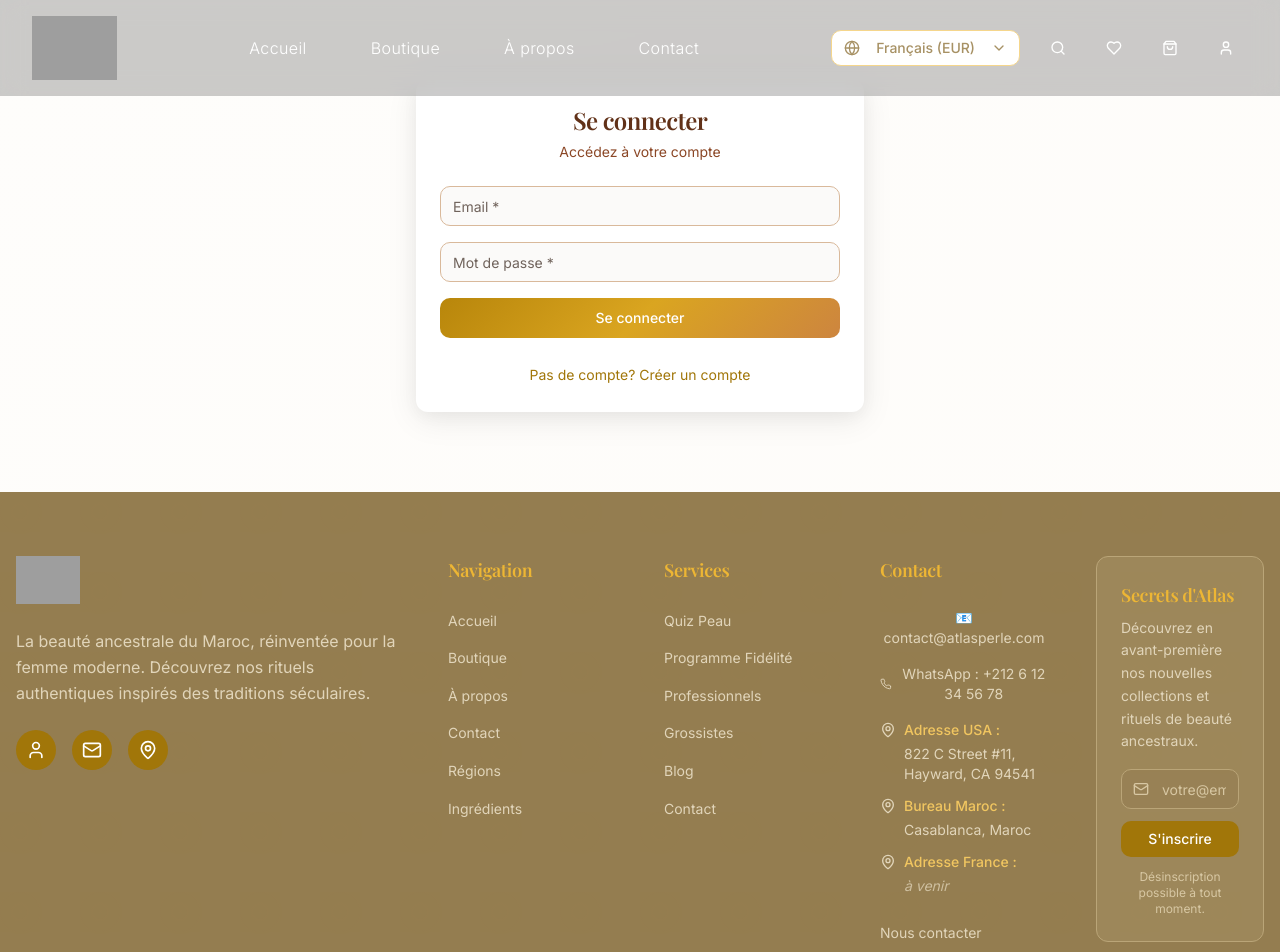
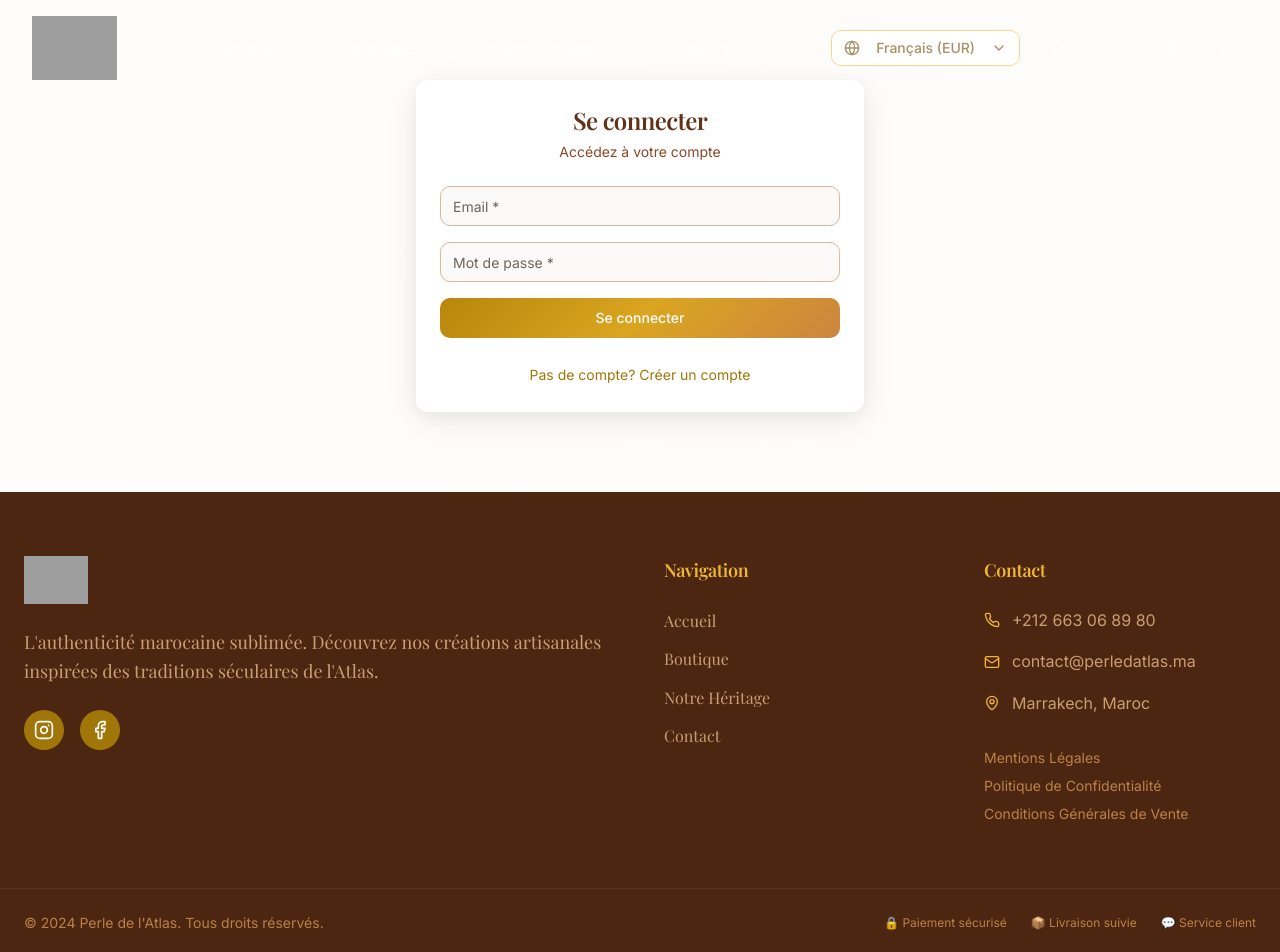
Before and after one commit to lezdoors/atlas-belle-boutique, a React (Vite) app: page /auth in a window 1280 px wide. Shown: the top 952 px of the page. Built offline with nearby package versions, Linux system fonts and the light colour scheme; grey boxes are pictures that could not be loaded; a web font is replaced by a local one.

Commit message:
Refactor: Enhance site for luxury Moroccan experience
- Optimized header, hero, layout, and mobile responsiveness.
- Improved typography, colors, footer, and product cards.
- Added performance optimizations and lazy loading.

```diff
--- a/src/components/Footer.tsx
+++ b/src/components/Footer.tsx
@@ -1,35 +1,129 @@
 
-import FooterBrand from '@/components/footer/FooterBrand';
-import FooterNavigation from '@/components/footer/FooterNavigation';
-import FooterServices from '@/components/footer/FooterServices';
-import FooterContact from '@/components/footer/FooterContact';
-import FooterNewsletter from '@/components/footer/FooterNewsletter';
-import FooterBottom from '@/components/footer/FooterBottom';
+import { useLanguage } from '@/contexts/LanguageContext';
+import { Link } from 'react-router-dom';
+import { Mail, Phone, MapPin, Instagram, Facebook } from 'lucide-react';
 
 const Footer = () => {
+  const { language } = useLanguage();
+
   return (
-    <footer className="bg-sand-800 text-sand-100 relative overflow-hidden">
-      {/* Background Pattern */}
-      <div className="absolute inset-0 moroccan-pattern opacity-10"></div>
+    <footer className="bg-clay-900 text-clay-100 relative overflow-hidden">
+      {/* Subtle Moroccan Pattern */}
+      <div className="absolute inset-0 moroccan-pattern opacity-5"></div>
 
       <div className="relative z-10">
-        {/* Main Footer */}
-        <div className="container mx-auto px-4 py-16">
-          <div className="grid grid-cols-1 md:grid-cols-2 lg:grid-cols-6 gap-12">
+        {/* Main Footer Content - Simplified */}
+        <div className="container mx-auto px-6 py-16">
+          <div className="grid grid-cols-1 md:grid-cols-2 lg:grid-cols-4 gap-12">
+
+            {/* Brand Section */}
             <div className="lg:col-span-2">
-              <FooterBrand />
+              <div className="flex items-center mb-6">
+                <img
+                  src="https://yiqvfmspqdrdlaqedlfv.supabase.co/storage/v1/object/public/media/perle-atlas-logo.png"
+                  alt="Perle de l'Atlas"
+                  className="h-12 w-auto object-contain"
+                />
+              </div>
+
+              <p className="text-clay-300 mb-6 leading-relaxed font-serif text-lg">
+                {language === 'fr'
+                  ? 'L\'authenticité marocaine sublimée. Découvrez nos créations artisanales inspirées des traditions séculaires de l\'Atlas.'
+                  : 'Authentic Moroccan excellence. Discover our artisanal creations inspired by the ancient traditions of the Atlas.'
+                }
+              </p>
+
+              {/* Social Media */}
+              <div className="flex space-x-4">
+                <div className="w-10 h-10 bg-copper-600 rounded-full flex items-center justify-center hover:bg-copper-500 transition-colors cursor-pointer hover-scale">
+                  <Instagram className="h-5 w-5 text-white" />
+                </div>
+                <div className="w-10 h-10 bg-copper-600 rounded-full flex items-center justify-center hover:bg-copper-500 transition-colors cursor-pointer hover-scale">
+                  <Facebook className="h-5 w-5 text-white" />
+                </div>
+              </div>
             </div>
-            <FooterNavigation />
-            <FooterServices />
-            <FooterContact />
-            <div className="lg:col-span-1">
-              <FooterNewsletter />
+
+            {/* Navigation Links */}
+            <div>
+              <h4 className="text-lg font-serif font-semibold text-copper-400 mb-6">
+                {language === 'fr' ? 'Navigation' : 'Navigation'}
+              </h4>
+              <ul className="space-y-3">
+                {[
+                  { name: language === 'fr' ? 'Accueil' : 'Home', href: '/' },
+                  { name: language === 'fr' ? 'Boutique' : 'Shop', href: '/boutique' },
+                  { name: language === 'fr' ? 'Notre Héritage' : 'Our Heritage', href: '/heritage' },
+                  { name: 'Contact', href: '/contact' }
+                ].map((item) => (
+                  <li key={item.name}>
+                    <Link to={item.href} className="text-clay-300 hover:text-copper-400 transition-colors font-serif">
+                      {item.name}
+                    </Link>
+                  </li>
+                ))}
+              </ul>
+            </div>
+
+            {/* Contact & Legal */}
+            <div>
+              <h4 className="text-lg font-serif font-semibold text-copper-400 mb-6">
+                Contact
+              </h4>
+              <div className="space-y-4 text-clay-300">
+                <div className="flex items-center">
+                  <Phone className="h-4 w-4 mr-3 text-copper-400" />
+                  <span>+212 663 06 89 80</span>
+                </div>
+                <div className="flex items-center">
+                  <Mail className="h-4 w-4 mr-3 text-copper-400" />
+                  <span>contact@perledatlas.ma</span>
+                </div>
+                <div className="flex items-start">
+                  <MapPin className="h-4 w-4 mr-3 text-copper-400 mt-1" />
+                  <span>Marrakech, Maroc</span>
+                </div>
+              </div>
+
+              {/* Legal Links */}
+              <div className="mt-8 space-y-2">
+                <Link to="/mentions-legales" className="block text-sm text-clay-400 hover:text-copper-400 transition-colors">
+                  {language === 'fr' ? 'Mentions Légales' : 'Legal Notice'}
+                </Link>
+                <Link to="/politique-confidentialite" className="block text-sm text-clay-400 hover:text-copper-400 transition-colors">
+                  {language === 'fr' ? 'Politique de Confidentialité' : 'Privacy Policy'}
+                </Link>
+                <Link to="/cgv" className="block text-sm text-clay-400 hover:text-copper-400 transition-colors">
+                  {language === 'fr' ? 'Conditions Générales de Vente' : 'Terms & Conditions'}
+                </Link>
+              </div>
             </div>
           </div>
         </div>
 
-        {/* Bottom Bar */}
-        <FooterBottom />
+        {/* Bottom Bar - Simplified */}
+        <div className="border-t border-clay-800">
+          <div className="container mx-auto px-6 py-6">
+            <div className="flex flex-col md:flex-row justify-between items-center text-sm text-clay-400">
+              <div className="mb-4 md:mb-0 flex items-center">
+                <span>
+                  © 2024 Perle de l'Atlas. {language === 'fr' ? 'Tous droits réservés.' : 'All rights reserved.'}
+                </span>
+              </div>
+              <div className="flex items-center space-x-6 text-xs">
+                <span className="flex items-center">
+                  🔒 {language === 'fr' ? 'Paiement sécurisé' : 'Secure payment'}
+                </span>
+                <span className="flex items-center">
+                  📦 {language === 'fr' ? 'Livraison suivie' : 'Tracked delivery'}
+                </span>
+                <span className="flex items-center">
+                  💬 {language === 'fr' ? 'Service client' : 'Customer service'}
+                </span>
+              </div>
+            </div>
+          </div>
+        </div>
       </div>
     </footer>
   );
--- a/src/components/Header.tsx
+++ b/src/components/Header.tsx
@@ -15,11 +15,11 @@ const Header = () => {
   const [showMobileSearch, setShowMobileSearch] = useState(false);
   const [isScrolled, setIsScrolled] = useState(false);
 
-  // Enhanced scroll detection for smoother transparent header transitions
+  // Enhanced scroll detection for luxury transparent header transitions
   useEffect(() => {
     const handleScroll = () => {
       const scrollPosition = window.scrollY;
-      setIsScrolled(scrollPosition > 50); // Reduced threshold for earlier transition
+      setIsScrolled(scrollPosition > 20);
     };
 
     window.addEventListener('scroll', handleScroll, { passive: true });
@@ -28,31 +28,26 @@ const Header = () => {
 
   return (
     <>
-      <header className={`fixed top-0 left-0 right-0 z-50 w-full transition-all duration-500 ${
+      <header className={`fixed top-0 left-0 right-0 z-50 w-full transition-all duration-700 ${
         isScrolled
-          ? 'bg-white/98 backdrop-blur-xl shadow-xl border-b border-amber-100/50'
-          : 'bg-black/20 backdrop-blur-md'
+          ? 'bg-white/95 backdrop-blur-xl shadow-lg border-b border-copper-100/30'
+          : 'bg-transparent'
       }`}>
-        {/* Top Bar - Hidden for clean overlay effect */}
-        <div className="hidden">
-          <HeaderTopBar />
-        </div>
-
-        {/* Main Header - Enhanced transparent overlay design with full width */}
-        <div className="w-full px-6 lg:px-8 py-3 lg:py-4">
-          <div className="w-full flex items-center justify-between h-14 lg:h-16">
-            {/* Logo */}
+        {/* Luxury Main Header */}
+        <div className="w-full px-4 lg:px-8 py-3 lg:py-4">
+          <div className="w-full flex items-center justify-between h-12 lg:h-16">
+            {/* Logo - Enhanced with luxury styling */}
             <div className="flex items-center flex-shrink-0">
               <HeaderLogo />
             </div>
 
-            {/* Desktop Navigation - Centered with elegant spacing */}
-            <div className="hidden lg:flex items-center h-full flex-1 justify-center mx-8">
+            {/* Desktop Navigation - Simplified and elegant */}
+            <div className="hidden lg:flex items-center h-full flex-1 justify-center mx-12">
               <HeaderNavigation />
             </div>
 
-            {/* Right Side Actions */}
-            <div className="flex items-center space-x-2 lg:space-x-4">
+            {/* Right Side Actions - Refined */}
+            <div className="flex items-center space-x-3 lg:space-x-4">
               {/* Desktop Language Dropdown */}
               <div className="hidden lg:block">
                 <LanguageDropdown />
@@ -61,16 +56,16 @@ const Header = () => {
               {/* Action Icons */}
               <HeaderActions />
 
-              {/* Mobile Hamburger Menu */}
+              {/* Mobile Hamburger Menu - Luxury styling */}
               <div className="lg:hidden">
                 <Button
                   variant="ghost"
                   size="icon"
                   onClick={() => setIsMenuOpen(!isMenuOpen)}
-                  className={`transition-all duration-500 h-10 w-10 rounded-full ml-2 ${
+                  className={`transition-all duration-500 h-11 w-11 rounded-full ml-2 ${
                     isScrolled
-                      ? 'text-clay-700 hover:text-amber-600 hover:bg-amber-50/80'
-                      : 'text-white hover:text-amber-200 hover:bg-white/20'
+                      ? 'text-clay-700 hover:text-copper-600 hover:bg-copper-50/80'
+                      : 'text-white hover:text-copper-200 hover:bg-white/20'
                   }`}
                   aria-label="Toggle menu"
                 >
--- a/src/components/HeaderNavigation.tsx
+++ b/src/components/HeaderNavigation.tsx
@@ -8,18 +8,17 @@ const HeaderNavigation = () => {
   const location = useLocation();
   const [isScrolled, setIsScrolled] = useState(false);
 
-  // Enhanced scroll detection for color inversion
   useEffect(() => {
     const handleScroll = () => {
       const scrollPosition = window.scrollY;
-      setIsScrolled(scrollPosition > 100);
+      setIsScrolled(scrollPosition > 20);
     };
 
     window.addEventListener('scroll', handleScroll, { passive: true });
     return () => window.removeEventListener('scroll', handleScroll);
   }, []);
 
-  // Clean luxury brand navigation - no duplicates
+  // Refined luxury navigation - removed duplicates
   const navItems = [
     {
       href: '/',
@@ -30,8 +29,8 @@ const HeaderNavigation = () => {
       label: language === 'fr' ? 'Boutique' : 'Shop'
     },
     {
-      href: '/a-propos',
-      label: language === 'fr' ? 'À propos' : 'About'
+      href: '/heritage',
+      label: language === 'fr' ? 'Notre Héritage' : 'Our Heritage'
     },
     {
       href: '/contact',
@@ -46,17 +45,17 @@ const HeaderNavigation = () => {
           <li key={item.href} className="h-full flex items-center">
             <Link
               to={item.href}
-              className={`h-full flex items-center text-sm lg:text-base font-light tracking-wide transition-all duration-700 relative group px-2 py-1 ${
+              className={`h-full flex items-center text-sm lg:text-base font-light tracking-wide transition-all duration-500 relative group px-3 py-2 font-serif ${
                 location.pathname === item.href
-                  ? `${isScrolled ? 'text-amber-700' : 'text-amber-200'} font-medium`
-                  : `${isScrolled ? 'text-clay-900 hover:text-amber-700' : 'text-white hover:text-amber-200'}`
+                  ? `${isScrolled ? 'text-copper-700' : 'text-copper-200'} font-medium`
+                  : `${isScrolled ? 'text-clay-800 hover:text-copper-700' : 'text-white hover:text-copper-200'}`
               }`}
             >
               {item.label}
-              <span className={`absolute bottom-0 left-0 w-full h-0.5 bg-gradient-to-r transition-all duration-300 transform origin-center ${
+              <span className={`absolute bottom-0 left-0 w-full h-0.5 bg-gradient-to-r transition-all duration-500 transform origin-center ${
                 isScrolled
-                  ? 'from-amber-400 to-amber-600'
-                  : 'from-amber-200 to-amber-300'
+                  ? 'from-copper-500 to-copper-700'
+                  : 'from-copper-200 to-copper-300'
               } ${
                 location.pathname === item.href ? 'scale-x-100' : 'scale-x-0 group-hover:scale-x-100'
               }`}></span>
--- a/src/components/HeroContent.tsx
+++ b/src/components/HeroContent.tsx
@@ -1,68 +1,74 @@
 
-import { useRef } from 'react';
 import { Button } from '@/components/ui/button';
-import { ArrowDown, Sparkles, Phone, ChevronDown } from 'lucide-react';
+import { Sparkles, ChevronDown } from 'lucide-react';
+import { useLanguage } from '@/contexts/LanguageContext';
 
 interface HeroContentProps {
   onScrollToProducts: () => void;
 }
 
 const HeroContent = ({ onScrollToProducts }: HeroContentProps) => {
+  const { language } = useLanguage();
+
   return (
-    <div className="text-center lg:text-left order-2 lg:order-1 space-y-6 sm:space-y-8 relative">
-      {/* Luxury decorative badge with enhanced animation */}
-      <div className="inline-flex items-center bg-white/95 backdrop-blur-md rounded-full px-4 sm:px-6 py-2 sm:py-3 mb-4 sm:mb-6 luxury-shadow animate-fade-in">
-        <Sparkles className="h-3 w-3 sm:h-4 sm:w-4 text-copper-600 mr-2 animate-pulse" />
-        <span className="text-xs sm:text-sm font-medium text-clay-700 tracking-wide font-serif">
-          Traditions Ancestrales • Collections Saisonnières
+    <div className="text-center lg:text-left order-2 lg:order-1 space-y-8 lg:space-y-10 relative max-w-2xl mx-auto lg:mx-0">
+      {/* Luxury Artisan Badge */}
+      <div className="inline-flex items-center bg-white/90 backdrop-blur-lg rounded-full px-6 py-3 mb-6 luxury-shadow animate-fade-in">
+        <Sparkles className="h-4 w-4 text-copper-600 mr-3 animate-pulse" />
+        <span className="text-sm font-medium text-clay-700 tracking-wide font-serif">
+          {language === 'fr' ? 'Artisanat Marocain Authentique' : 'Authentic Moroccan Craftsmanship'}
         </span>
       </div>
 
-      {/* Enhanced title with luxury typography */}
-      <h1 className="font-display font-bold text-4xl sm:text-5xl md:text-6xl lg:text-7xl leading-tight text-white mb-4 sm:mb-6 drop-shadow-2xl animate-fade-in-up" style={{ animationDelay: '0.2s' }}>
-        Perle d'Atlas
-      </h1>
+      {/* Poetic Hero Title */}
+      <div className="space-y-4 animate-fade-in-up" style={{ animationDelay: '0.2s' }}>
+        <h1 className="font-display font-bold text-4xl sm:text-5xl lg:text-6xl xl:text-7xl leading-tight text-white mb-4 drop-shadow-2xl">
+          Perle d'Atlas
+        </h1>
+        <p className="font-serif text-lg sm:text-xl lg:text-2xl text-copper-200 font-light tracking-wide">
+          {language === 'fr' ? 'L\'âme du Maroc' : 'The Soul of Morocco'}
+        </p>
+      </div>
 
-      {/* Refined subtitle with better mobile readability */}
-      <p className="font-serif text-lg sm:text-xl md:text-2xl leading-relaxed text-pearl-50 max-w-2xl mx-auto lg:mx-0 mb-6 sm:mb-8 px-4 sm:px-0 drop-shadow-lg animate-fade-in-up" style={{ animationDelay: '0.4s' }}>
-        L'art millénaire marocain rencontre l'élégance contemporaine. Chaque produit raconte l'histoire de nos artisans berbères et de nos récoltes saisonnières.
-      </p>
+      {/* Poetic Introduction */}
+      <div className="space-y-4 animate-fade-in-up" style={{ animationDelay: '0.4s' }}>
+        <p className="font-serif text-lg lg:text-xl leading-relaxed text-pearl-100 max-w-xl mx-auto lg:mx-0 font-light">
+          {language === 'fr'
+            ? 'Où les traditions millénaires rencontrent l\'élégance contemporaine. Chaque création raconte l\'histoire de nos artisans berbères et célèbre la beauté intemporelle du Maroc.'
+            : 'Where ancient traditions meet contemporary elegance. Each creation tells the story of our Berber artisans and celebrates the timeless beauty of Morocco.'
+          }
+        </p>
+      </div>
 
-      {/* Enhanced CTA buttons with luxury styling */}
-      <div className="flex flex-col sm:flex-row gap-4 justify-center lg:justify-start mb-6 sm:mb-8 px-4 sm:px-0 animate-fade-in-up" style={{ animationDelay: '0.6s' }}>
+      {/* Refined CTA Buttons */}
+      <div className="flex flex-col sm:flex-row gap-4 justify-center lg:justify-start animate-fade-in-up" style={{ animationDelay: '0.6s' }}>
         <Button
           size="lg"
           onClick={onScrollToProducts}
-          className="copper-gradient text-white px-8 py-4 text-lg font-medium rounded-full hover-scale luxury-shadow border-0 font-serif tracking-wide min-h-[56px] w-full sm:w-auto transition-all duration-300 hover:shadow-2xl"
+          className="copper-gradient text-white px-10 py-4 text-lg font-medium rounded-full hover-scale luxury-shadow border-0 font-serif tracking-wide min-h-[56px] w-full sm:w-auto transition-all duration-500 hover:shadow-2xl hover:scale-105"
         >
-          Découvrir nos Trésors
+          {language === 'fr' ? 'Découvrir nos Trésors' : 'Discover Our Treasures'}
         </Button>
         <Button
           variant="outline"
           size="lg"
-          className="bg-white/90 backdrop-blur-md text-clay-700 border-2 border-white/80 px-8 py-4 text-lg font-medium rounded-full hover:bg-white hover:border-white hover:shadow-xl transition-all duration-300 font-serif tracking-wide min-h-[56px] w-full sm:w-auto"
+          className="bg-white/10 backdrop-blur-md text-white border-2 border-white/40 px-10 py-4 text-lg font-medium rounded-full hover:bg-white/20 hover:border-white/60 transition-all duration-500 font-serif tracking-wide min-h-[56px] w-full sm:w-auto hover:scale-105"
         >
-          Notre Héritage
+          {language === 'fr' ? 'Notre Héritage' : 'Our Heritage'}
         </Button>
       </div>
 
-      {/* Contact line - Desktop/tablet only */}
-      <div className="hidden md:flex items-center justify-center lg:justify-start space-x-2 text-pearl-200/80 text-sm font-serif animate-fade-in-up" style={{ animationDelay: '0.7s' }}>
-        <Phone className="h-4 w-4" />
-        <span>06 63 06 89 80 – Disponible aussi sur WhatsApp</span>
-      </div>
-
-      {/* Enhanced scroll cue with ritual discovery message */}
+      {/* Seasonal Discovery Invitation */}
       <div className="flex flex-col items-center lg:items-start space-y-4 animate-fade-in" style={{ animationDelay: '0.8s' }}>
         <Button
           onClick={onScrollToProducts}
           variant="ghost"
-          className="text-white/90 hover:text-white hover:bg-white/10 transition-all duration-300 rounded-full px-6 py-3 font-serif text-sm tracking-wide"
+          className="text-white/90 hover:text-white hover:bg-white/10 transition-all duration-500 rounded-full px-6 py-3 font-serif text-sm tracking-wide backdrop-blur-sm"
         >
-          📜 Découvrir nos Rituels
+          ✨ {language === 'fr' ? 'Collections Saisonnières' : 'Seasonal Collections'}
         </Button>
         <div className="animate-bounce">
-          <ChevronDown className="h-8 w-8 text-white/80 drop-shadow-lg animate-pulse" />
+          <ChevronDown className="h-8 w-8 text-white/70 drop-shadow-lg" />
         </div>
       </div>
     </div>
--- a/src/styles/premium-animations.css
+++ b/src/styles/premium-animations.css
@@ -1,11 +1,11 @@
 
-/* Premium Animation System */
+/* Premium Animation System for Luxury Moroccan Experience */
 
-/* Elegant fade transitions */
+/* Elegant reveal animations */
 @keyframes elegant-fade-in {
   0% {
     opacity: 0;
-    transform: translateY(30px) scale(0.98);
+    transform: translateY(40px) scale(0.98);
   }
   100% {
     opacity: 1;
@@ -13,14 +13,26 @@
   }
 }
 
-@keyframes brush-reveal {
+@keyframes fade-in-up {
   0% {
-    clip-path: polygon(0 100%, 100% 100%, 100% 100%, 0 100%);
     opacity: 0;
+    transform: translateY(30px);
   }
   100% {
-    clip-path: polygon(0 0, 100% 0, 100% 100%, 0 100%);
     opacity: 1;
+    transform: translateY(0);
+  }
+}
+
+@keyframes gentle-float {
+  0%, 100% {
+    transform: translateY(0px) rotate(0deg);
+  }
+  33% {
+    transform: translateY(-12px) rotate(1deg);
+  }
+  66% {
+    transform: translateY(-6px) rotate(-0.5deg);
   }
 }
 
@@ -35,26 +47,15 @@
   }
 }
 
-@keyframes gentle-float {
-  0%, 100% {
-    transform: translateY(0px) rotate(0deg);
-  }
-  33% {
-    transform: translateY(-8px) rotate(1deg);
-  }
-  66% {
-    transform: translateY(-4px) rotate(-0.5deg);
-  }
-}
-
-@keyframes sophisticate-scale {
+@keyframes sophisticated-scale {
   0% {
     transform: scale(1) rotate(0deg);
     filter: brightness(1);
   }
   100% {
-    transform: scale(1.05) rotate(0.5deg);
-    filter: brightness(1.1);
+    transform: scale(1.03) rotate(0.3deg);
+    filter: brightness(1.08);
+    box-shadow: 0 25px 80px rgba(0, 0, 0, 0.15);
   }
 }
 
@@ -63,68 +64,63 @@
     transform: scale(1) translateX(0);
   }
   to {
-    transform: scale(1.1) translateX(-20px);
+    transform: scale(1.08) translateX(-15px);
   }
 }
 
-/* Premium animation classes */
+/* Animation classes */
 .animate-elegant-fade-in {
   animation: elegant-fade-in 1.2s cubic-bezier(0.23, 1, 0.32, 1) forwards;
   opacity: 0;
 }
 
-.animate-brush-reveal {
-  animation: brush-reveal 1.5s cubic-bezier(0.25, 0.46, 0.45, 0.94) forwards;
+.animate-fade-in-up {
+  animation: fade-in-up 0.8s cubic-bezier(0.23, 1, 0.32, 1) forwards;
+  opacity: 0;
+}
+
+.animate-fade-in {
+  animation: elegant-fade-in 0.6s ease-out forwards;
+  opacity: 0;
+}
+
+.animate-gentle-float {
+  animation: gentle-float 6s ease-in-out infinite;
 }
 
 .animate-luxury-glow {
   animation: luxury-glow 3s ease-in-out infinite;
 }
 
-.animate-gentle-float {
-  animation: gentle-float 6s ease-in-out infinite;
+.animate-cinematic-pan {
+  animation: cinematic-pan 25s ease-in-out infinite alternate;
 }
 
-.animate-cinematic-pan {
-  animation: cinematic-pan 20s ease-in-out infinite alternate;
-}
-
-/* Hover animations */
+/* Enhanced hover effects */
 .hover-sophisticate {
-  transition: all 0.4s cubic-bezier(0.23, 1, 0.32, 1);
+  transition: all 0.5s cubic-bezier(0.23, 1, 0.32, 1);
 }
 
 .hover-sophisticate:hover {
-  animation: sophisticate-scale 0.4s cubic-bezier(0.23, 1, 0.32, 1) forwards;
-  box-shadow: 0 20px 60px rgba(0, 0, 0, 0.15);
+  animation: sophisticated-scale 0.5s cubic-bezier(0.23, 1, 0.32, 1) forwards;
 }
 
-/* Parallax elements */
-.parallax-slow {
-  transform: translateZ(0);
-  will-change: transform;
+.hover-scale {
+  transition: transform 0.3s cubic-bezier(0.23, 1, 0.32, 1);
 }
 
-/* Storytelling reveal animations */
-.storytelling-reveal {
-  opacity: 0;
-  transform: translateY(40px);
-  transition: all 0.8s cubic-bezier(0.23, 1, 0.32, 1);
+.hover-scale:hover {
+  transform: scale(1.02) translateY(-2px);
 }
 
-.storytelling-reveal.in-view {
-  opacity: 1;
-  transform: translateY(0);
-}
-
-/* Premium card hover effects */
+/* Luxury card effects */
 .premium-card {
   position: relative;
   overflow: hidden;
-  background: linear-gradient(135deg, rgba(255, 255, 255, 0.9), rgba(248, 250, 252, 0.8));
+  background: linear-gradient(135deg, rgba(255, 255, 255, 0.95), rgba(248, 250, 252, 0.9));
   backdrop-filter: blur(20px);
   border: 1px solid rgba(255, 255, 255, 0.2);
-  transition: all 0.5s cubic-bezier(0.23, 1, 0.32, 1);
+  transition: all 0.6s cubic-bezier(0.23, 1, 0.32, 1);
 }
 
 .premium-card::before {
@@ -135,7 +131,7 @@
   width: 100%;
   height: 100%;
   background: linear-gradient(90deg, transparent, rgba(255, 255, 255, 0.3), transparent);
-  transition: left 0.6s ease;
+  transition: left 0.7s ease;
 }
 
 .premium-card:hover::before {
@@ -143,7 +139,7 @@
 }
 
 .premium-card:hover {
-  transform: translateY(-12px) scale(1.02);
-  box-shadow: 0 25px 80px rgba(0, 0, 0, 0.12);
+  transform: translateY(-8px) scale(1.02);
+  box-shadow: 0 30px 80px rgba(0, 0, 0, 0.12);
   border-color: rgba(184, 134, 11, 0.3);
 }
```
Also changed, not shown: src/components/Hero.tsx (+21 -11 lines), src/components/ProductCard.tsx (+66 -60 lines), src/styles/mobile/base.css (+78 -51 lines), src/styles/typography.css (+78 -3 lines).
